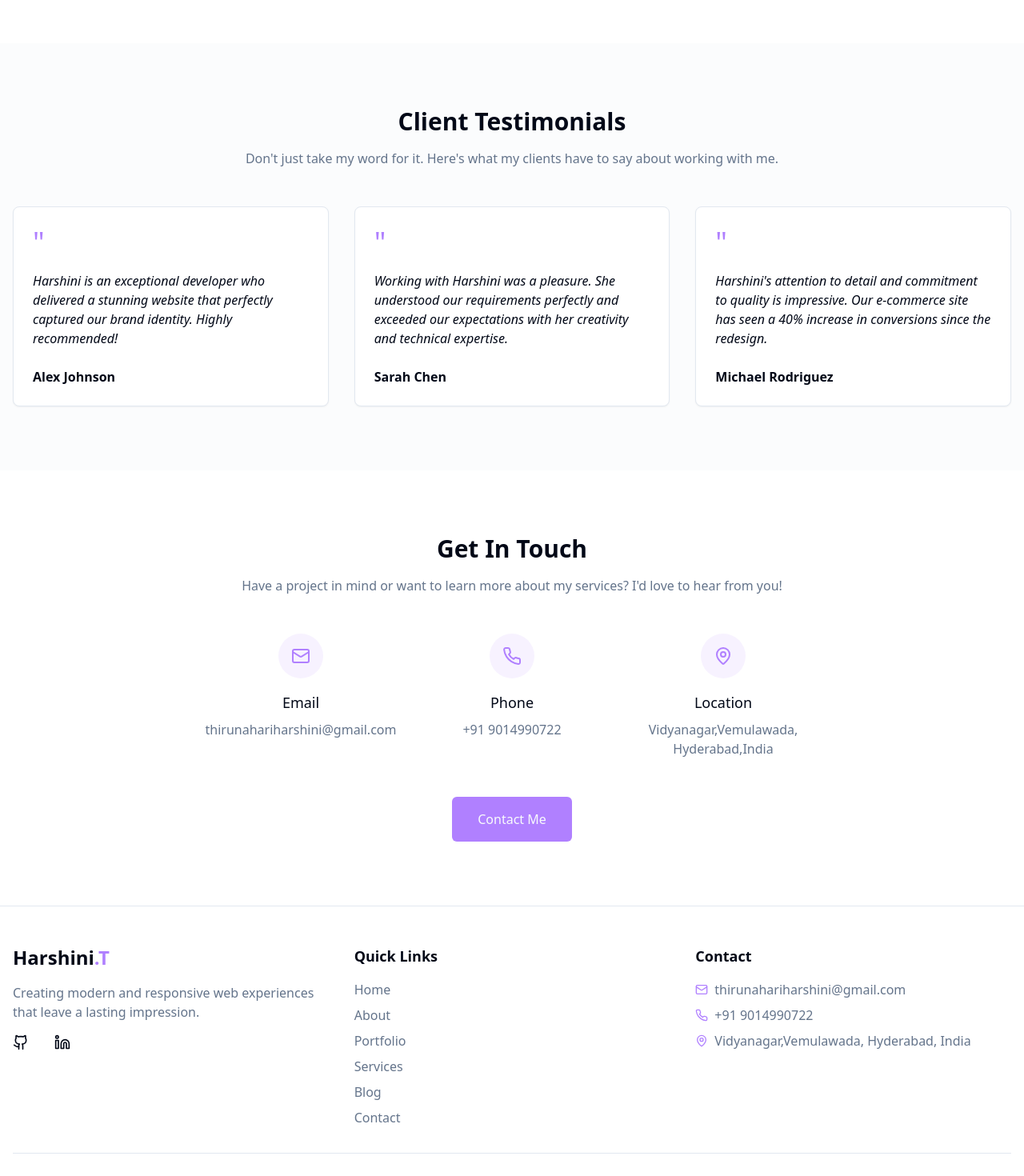
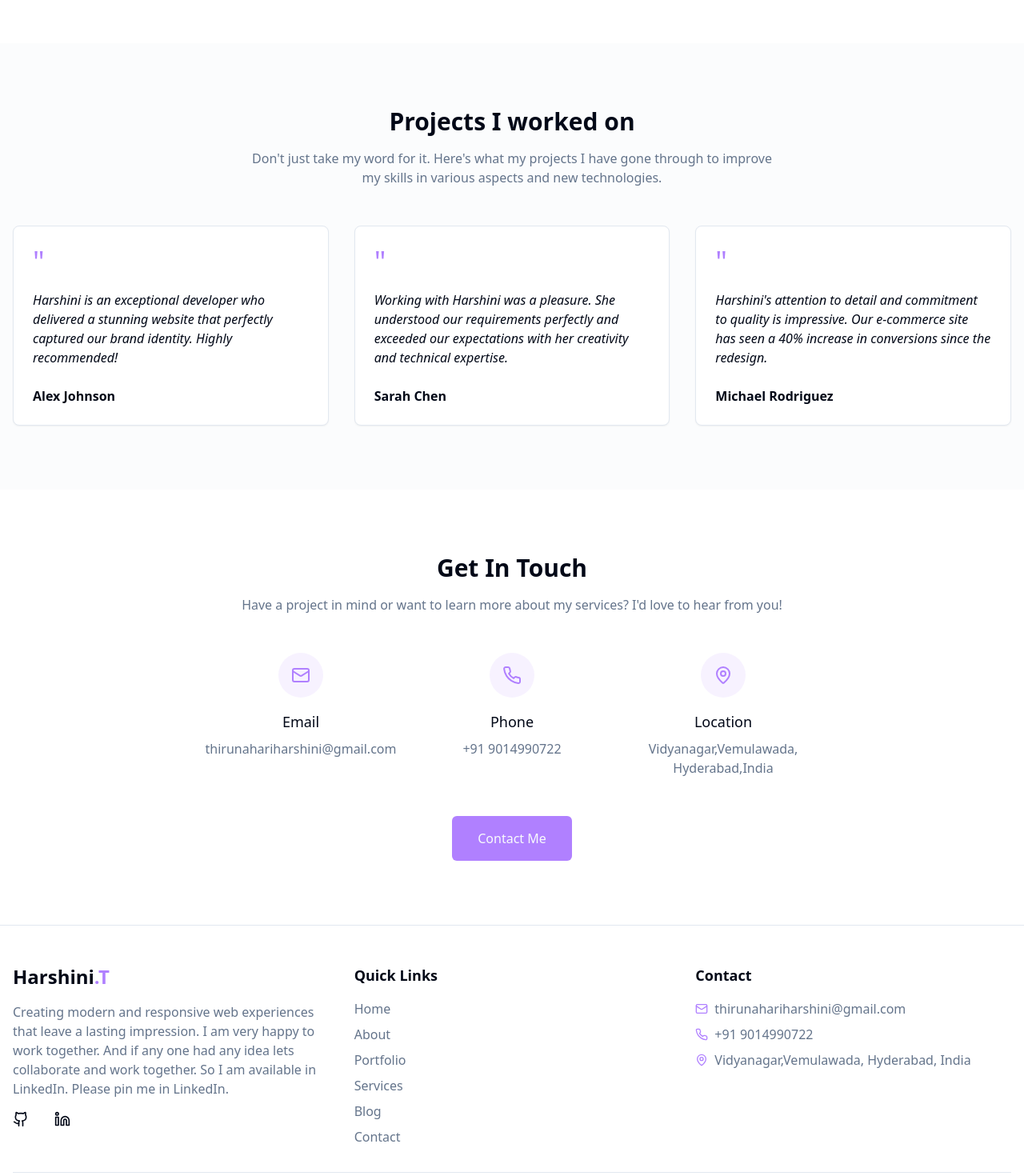
Before and after one commit to Harshini2226/Micro-IT-Internship_Portfolio_website, a React (Vite) app: page / in a window 1280 px wide. Shown: the part 3380-4850 px from the top of the page at 80% size. Built offline with nearby package versions, Linux system fonts and the light colour scheme.

Commit message:
Visual edit in Lovable
Edited UI in Lovable

```diff
--- a/src/components/Home/TestimonialsPreview.tsx
+++ b/src/components/Home/TestimonialsPreview.tsx
@@ -26,11 +26,8 @@ const TestimonialsPreview = () => {
   return <section className="py-20 bg-muted/30">
       <div className="container mx-auto px-4">
         <div className="text-center mb-12">
-          <h2 className="text-3xl font-bold mb-4">Client Testimonials</h2>
-          <p className="text-muted-foreground max-w-2xl mx-auto">
-            Don't just take my word for it. Here's what my clients have to say
-            about working with me.
-          </p>
+          <h2 className="text-3xl font-bold mb-4">Projects I worked on</h2>
+          <p className="text-muted-foreground max-w-2xl mx-auto">Don't just take my word for it. Here's what my projects I have gone through to improve my skills in various aspects and new technologies.</p>
         </div>
 
         <div className="grid grid-cols-1 md:grid-cols-3 gap-8">
--- a/src/components/Layout/Footer.tsx
+++ b/src/components/Layout/Footer.tsx
@@ -10,9 +10,7 @@ const Footer = () => {
             <h3 className="text-2xl font-bold mb-4">
               Harshini<span className="text-primary">.T</span>
             </h3>
-            <p className="text-muted-foreground mb-4">
-              Creating modern and responsive web experiences that leave a lasting impression.
-            </p>
+            <p className="text-muted-foreground mb-4">Creating modern and responsive web experiences that leave a lasting impression. I am very happy to work together. And if any one had any idea lets collaborate and work together. So I am available in LinkedIn. Please pin me in LinkedIn.</p>
             <div className="flex space-x-8 add">
               <a href="https://github.com" className="hover:text-primary transition-colors" aria-label="GitHub">
                 <Github size={20} />
```
